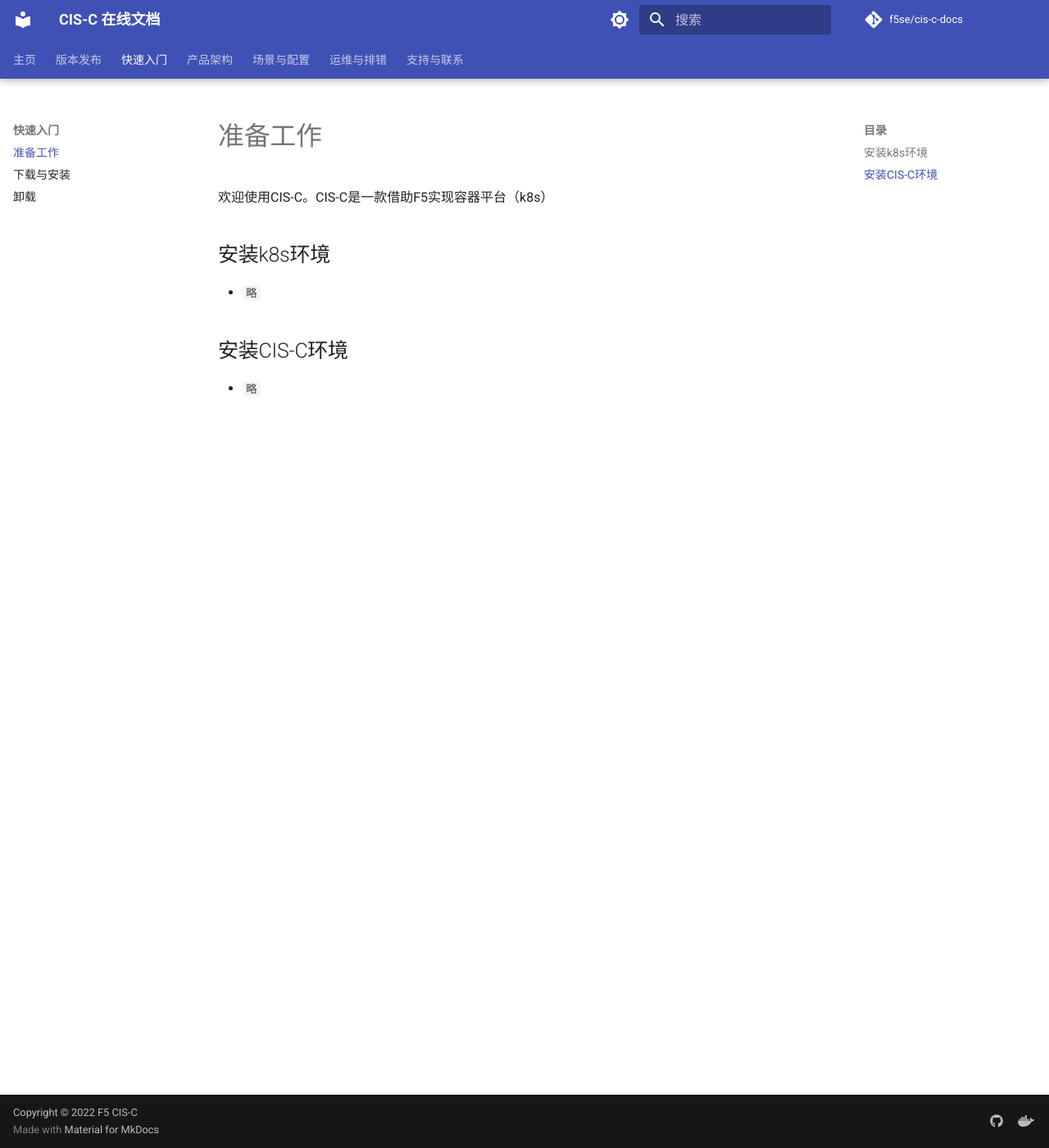
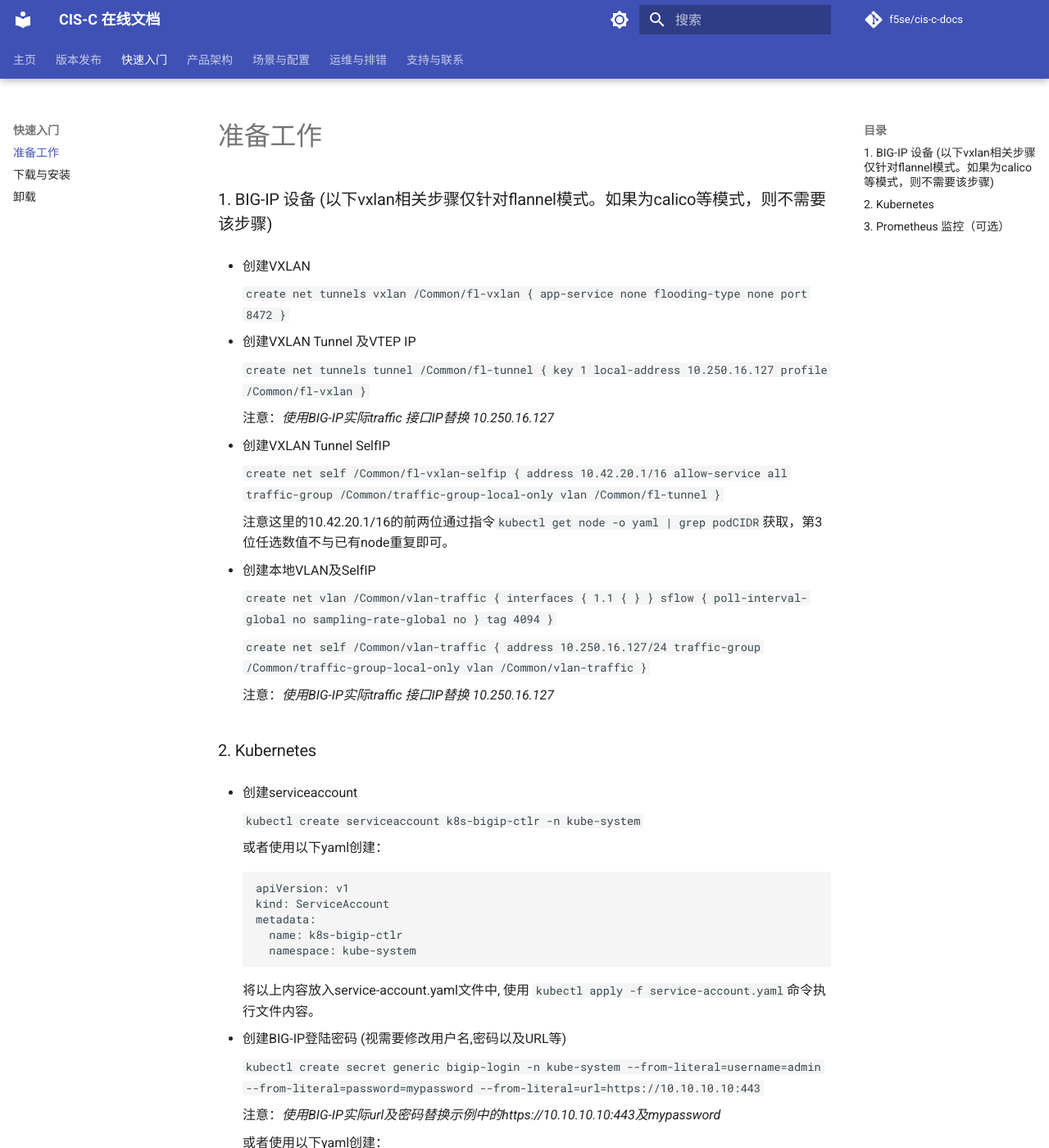
Before and after one commit to f5se/cis-c-docs, an MkDocs documentation site: the page built from docs/quick-start/index.md, in a window 1280 px wide and 1400 px high. Shown: the whole window at 82% size. Built offline with MkDocs 1.6.1 and Material for MkDocs 9.7.7, drawn with Linux system fonts in a browser that asks for light colours; comment, search, counter and statistics services are not loaded; some of the changed text lies outside the part shown.

Commit message:
add some initial doc

````diff
--- a/docs/quick-start/index.md
+++ b/docs/quick-start/index.md
@@ -1,11 +1,182 @@
 # 准备工作
 
-欢迎使用CIS-C。CIS-C是一款借助F5实现容器平台（k8s）
+### 1. BIG-IP 设备 (以下vxlan相关步骤仅针对flannel模式。如果为calico等模式，则不需要该步骤)
 
-## 安装k8s环境
+  - 创建VXLAN
 
-* `略`
+    `create net tunnels vxlan /Common/fl-vxlan {
+        app-service none
+        flooding-type none
+        port 8472
+    }`
 
-## 安装CIS-C环境
+  - 创建VXLAN Tunnel 及VTEP IP
 
-* `略`
+    `create net tunnels tunnel /Common/fl-tunnel {
+        key 1
+        local-address 10.250.16.127
+        profile /Common/fl-vxlan
+    }`
+
+    注意：*使用BIG-IP实际traffic 接口IP替换 10.250.16.127*
+
+  - 创建VXLAN Tunnel SelfIP
+
+    `create net self /Common/fl-vxlan-selfip {
+        address 10.42.20.1/16
+        allow-service all
+        traffic-group /Common/traffic-group-local-only
+        vlan /Common/fl-tunnel
+    }`
+
+    注意这里的10.42.20.1/16的前两位通过指令`kubectl get node -o yaml | grep podCIDR`获取，第3位任选数值不与已有node重复即可。
+
+  - 创建本地VLAN及SelfIP
+
+    `create net vlan /Common/vlan-traffic {
+        interfaces {
+            1.1 { }
+        }
+        sflow {
+            poll-interval-global no
+            sampling-rate-global no
+        }
+        tag 4094
+    }`
+
+    `create net self /Common/vlan-traffic {
+        address 10.250.16.127/24
+        traffic-group /Common/traffic-group-local-only
+        vlan /Common/vlan-traffic
+    }`
+
+    注意：*使用BIG-IP实际traffic 接口IP替换 10.250.16.127*
+
+### 2. Kubernetes
+
+  - 创建serviceaccount
+
+    `kubectl create serviceaccount k8s-bigip-ctlr -n kube-system`
+
+    或者使用以下yaml创建：
+
+    ```
+    apiVersion: v1
+    kind: ServiceAccount
+    metadata:
+      name: k8s-bigip-ctlr
+      namespace: kube-system
+    ```
+
+    将以上内容放入service-account.yaml文件中, 使用 `kubectl apply -f service-account.yaml`命令执行文件内容。
+
+  - 创建BIG-IP登陆密码 (视需要修改用户名,密码以及URL等)
+
+    `kubectl create secret generic bigip-login
+      -n kube-system
+      --from-literal=username=admin
+      --from-literal=password=mypassword
+      --from-literal=url=https://10.10.10.10:443`
+
+    注意：*使用BIG-IP实际url及密码替换示例中的https://10.10.10.10:443及mypassword*
+
+    或者使用以下yaml创建：
+    ```
+    ---
+    apiVersion: v1
+    kind: Secret
+    metadata:
+      name: bigip-login
+      namespace: kube-system
+    data:
+      url: aHR0cHM6Ly8xMC4xMC4xMC4xMDo0NDM=   # base64 encoded 'https://10.10.10.10:443'
+      username: YWRtaW4=                      # base64 encoded 'admin'
+      password: bXlwYXNzd29yZA==              # base64 encoded 'mypassword'
+    type: Opaque
+    ```
+    base64 编码指令为 `echo -n xxxxx | base64`
+
+    将以上内容放入secret.yaml文件中, 使用 `kubectl apply -f secret.yaml`命令执行文件内容。
+
+  - 创建rolebinding
+
+    `kubectl create clusterrolebinding k8s-bigip-ctlr-clusteradmin --clusterrole=cluster-admin --serviceaccount=kube-system:k8s-bigip-ctlr`
+
+    或者使用以下yaml创建：
+
+    ```
+    apiVersion: rbac.authorization.k8s.io/v1
+    kind: ClusterRoleBinding
+    metadata:
+      name: k8s-bigip-ctlr-clusteradmin
+    roleRef:
+      apiGroup: rbac.authorization.k8s.io
+      kind: ClusterRole
+      name: cluster-admin
+    subjects:
+      - kind: ServiceAccount
+        name: k8s-bigip-ctlr
+        namespace: kube-system
+    ```
+
+    将以上内容放入role-binding.yaml文件中, 使用 `kubectl apply -f role-binding.yaml`命令执行文件内容。
+
+  - 创建BIG-IP虚拟节点(仅在flannel模式下需要本步骤)
+
+    创建bigip1 虚拟节点，打通BIG-IP节点到k8s的vxlan网络。
+
+    使用以下yaml配置文件bigip_node.yaml：
+
+    ```
+    apiVersion: v1
+    kind: Node
+    metadata:
+      name: bigip1
+      annotations:
+        #Replace IP with Self-IP for your deployment
+        flannel.alpha.coreos.com/public-ip: "10.250.18.105"
+        #Replace MAC with your BIGIP Flannel VXLAN Tunnel MAC
+        flannel.alpha.coreos.com/backend-data: '{"VtepMAC":"fa:16:3e:d5:28:07"}'
+        flannel.alpha.coreos.com/backend-type: "vxlan"
+        flannel.alpha.coreos.com/kube-subnet-manager: "true"
+    spec:
+      #Replace Subnet with your BIGIP Flannel Subnet
+      podCIDR: "10.42.20.0/24"
+    ```
+
+    其中 fa:16:3e:d5:28:07 可以在BIG-IP上使用此命令获取：
+
+    `show net tunnels tunnel fl-tunnel all-properties`
+
+    将以上内容放入bigip1.yaml文件中, 使用 `kubectl apply -f bigip1.yaml`命令执行文件内容。
+
+### 3. Prometheus 监控（可选）
+
+  F5 CIS-C 程序开启了8080端口用于Prometheus收集metrics，详见：https://gitee.com/zongzw/f5-kic/blob/master/deploy/deploy-f5-kic-pod.yaml
+
+  ```
+    # expose the Prometheus port with NodePort
+    apiVersion: v1
+    kind: Service
+    metadata:
+      name: k8s-bigip-ctlr-c-svc
+      namespace: kube-system
+    spec:
+      selector:
+        app: k8s-bigip-ctlr-c-pod
+      ports:
+        - name: k8s-bigip-ctlr-c-metrics
+          protocol: TCP
+          port: 8080
+          targetPort: 8080
+          nodePort: 30080
+  ```
+
+  所以，在Prometheus服务器端，需要在配置中添加配置项：
+
+  ```
+    - job_name: "f5-cis-c"
+      static_configs:
+        - targets: ["10.250.18.102:30080"]
+  ```
+  其中 10.250.18.102 为F5 CIS-C程序所在Node的IP。
````
Also changed, not shown: docs/Architecture/parameters.md (+1 -1 lines), docs/quick-start/installation.md (+1 -1 lines), docs/quick-start/uninstall.md (+6 -1 lines).
